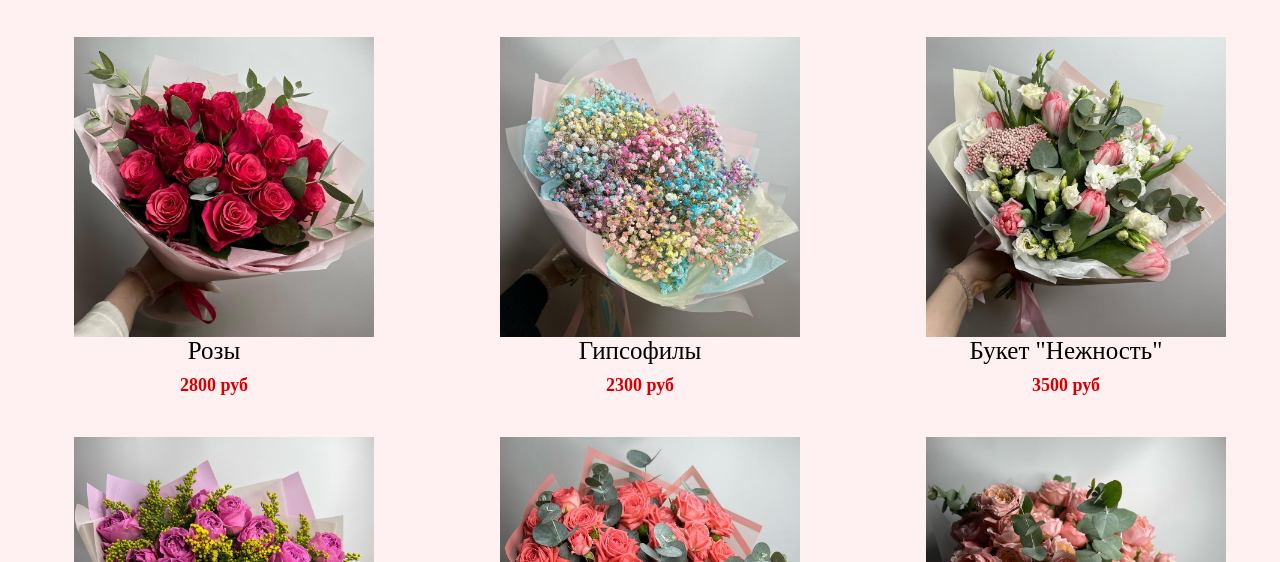
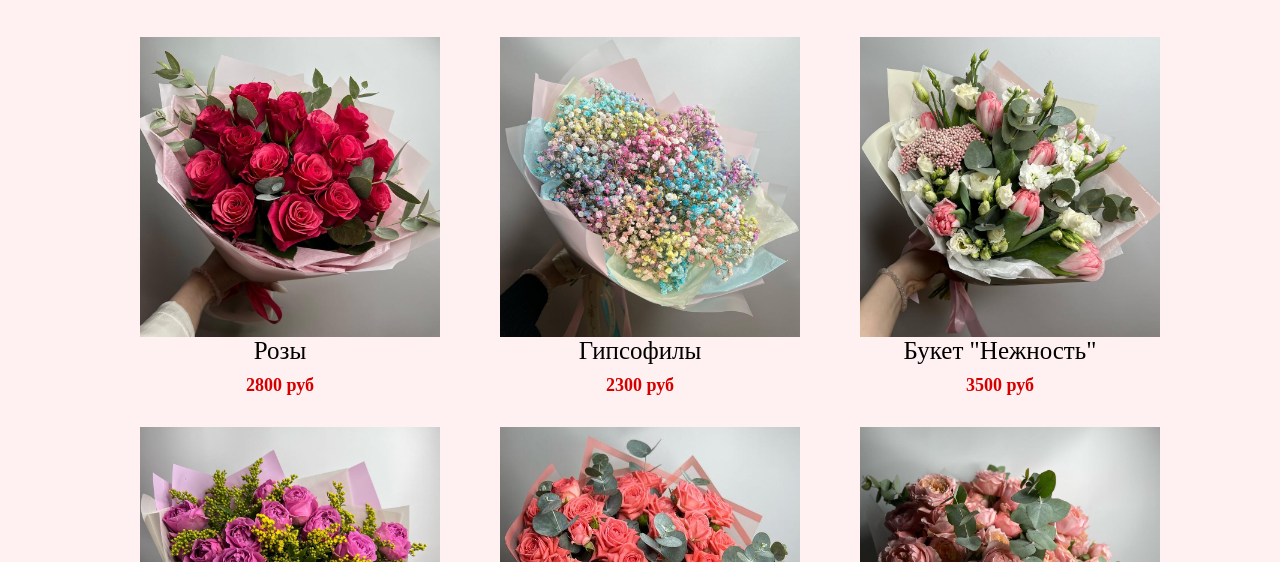
Before and after one commit to alinakay02/online-store, a plain HTML site: page index.html in a window 1280 px wide. Shown: the part 238-800 px from the top of the page. Drawn offline with Linux system fonts and the light colour scheme.

Commit message:
article.css

```diff
--- a/article.css
+++ b/article.css
@@ -6,8 +6,8 @@ article {
     position: relative;
     font-family: 'Franklin Gothic Medium', 'Arial Narrow', Arial, sans-serif;
     font-size: 20px;
-    padding-left: 5%;
-    padding-right: 5%;
+    padding-left: 10%;
+    padding-right: 10%;
 }
 
 .promos {
@@ -19,10 +19,13 @@ article {
 .products_wrapper {
     margin-bottom: 40px;
     margin-top: 40px;
+    margin-left: auto;
+    margin-right: auto;
     display: flex;
     flex-wrap: wrap;
-    justify-content: space-between;
-    row-gap: 40px;
+    justify-content: center;
+    row-gap: 30px;
+    column-gap: 80px;
 }
 .product_link {
     display: inline-block;
@@ -35,8 +38,6 @@ article {
 .product {
     text-align: center;
     max-width: 280px;
-    padding-left: 10px;
-    padding-right: 10px;
 }
 .product_img {
     display: block;
```
